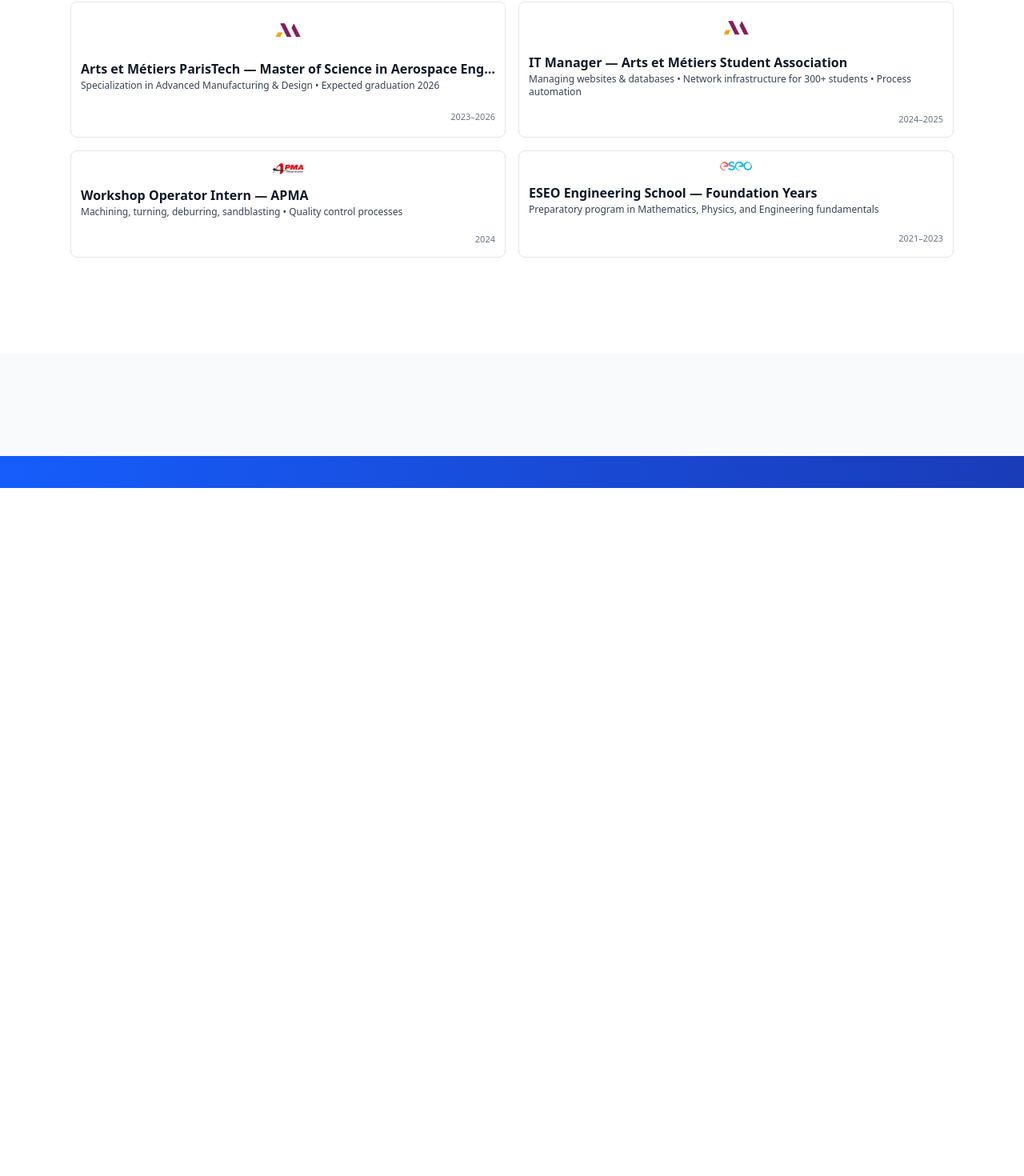
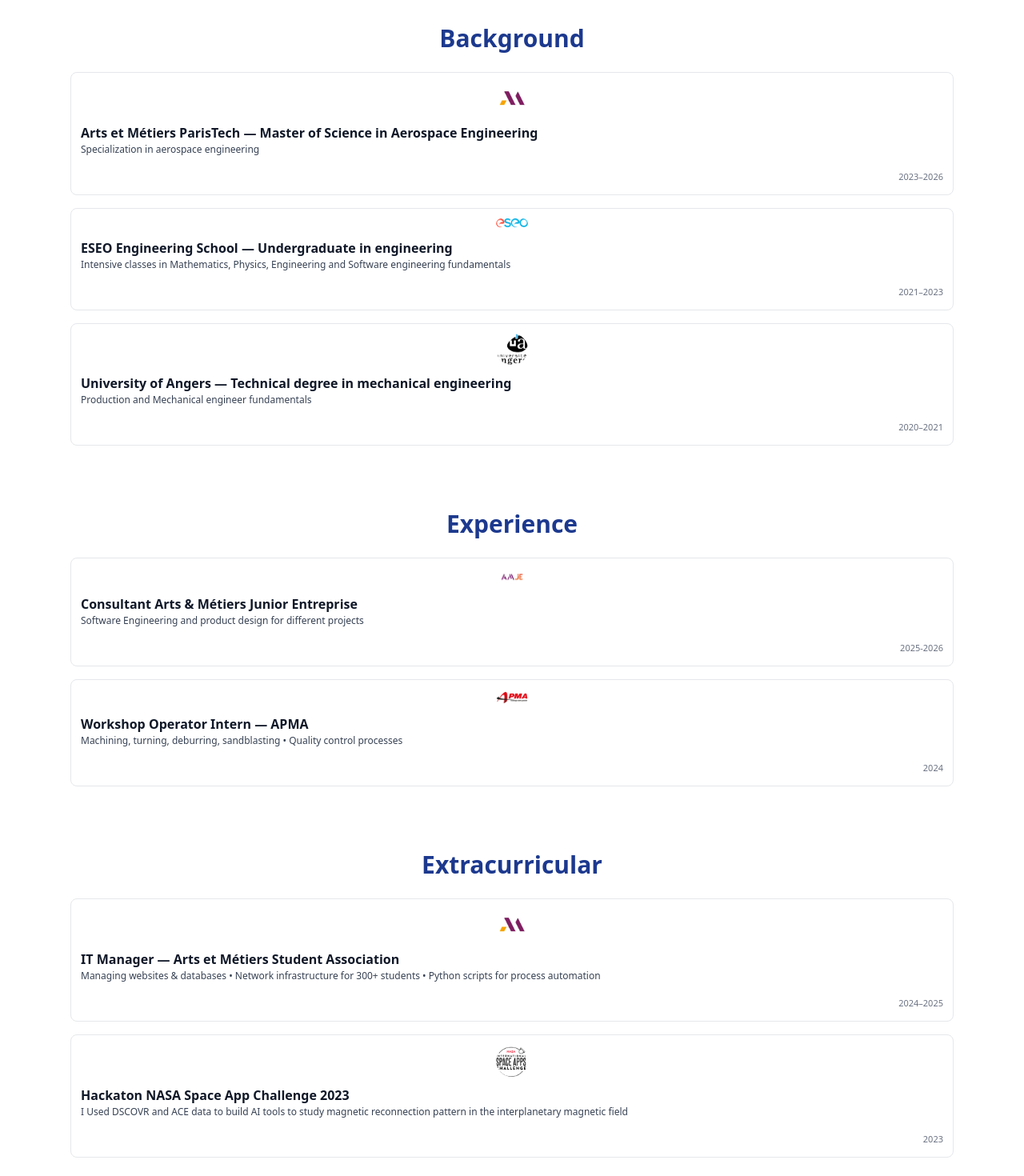
Before and after one commit to alexandreb49/portfolio, a Next.js app: page / in a window 1280 px wide. Shown: the part 788-2258 px from the top of the page at 80% size. Before the commit the page ends 1398 px from the top, so only its background shows below. Built offline with nearby package versions, Linux system fonts and the light colour scheme.

Commit message:
adding extras

```diff
--- a/src/app/components/main/background.tsx
+++ b/src/app/components/main/background.tsx
@@ -2,13 +2,15 @@
 import { GraduationCap, Briefcase, Users} from 'lucide-react'
 import Image from 'next/image'
 import background from '@/app/data/background.json'
+import extracurricular from '@/app/data/extracurricular.json'
+import professional from '@/app/data/professional.json'
 
 function Background() {
   return (
-          <section id="background" className="max-w-6xl mx-auto px-6 py-8 md:py-10">
+          <section id="background" className="max-w-6xl mx-auto px-6 py-2 md:py-10">
         <h2 className="text-3xl font-bold text-blue-900 text-center mb-6">Background</h2>
 
-        <div className="grid grid-cols-1 md:grid-cols-2 gap-4">
+        <div className="grid grid-cols-1 gap-4">
           {background.map((item, i) => (
             <div
               key={i}
@@ -46,211 +48,91 @@
 }
 
 
-// function Background() {
+function Professional() {
+  return (
+          <section id="background" className="max-w-6xl mx-auto px-6 py-2 md:py-10">
+        <h2 className="text-3xl font-bold text-blue-900 text-center mb-6">Experience</h2>
+
+        <div className="grid grid-cols-1 gap-4">
+          {professional.map((item, i) => (
+            <div
+              key={i}
+              className="grid grid-cols-[48px,1fr,auto] items-center gap-3 p-3 bg-white rounded-lg border border-gray-200"
+            >
+              <div className="flex items-center justify-center">
+                {item.logo ? (
+                  <Image
+                    src={item.logo}
+                    alt={item.alt || 'Logo'}
+                    width={40}
+                    height={40}
+                    className="rounded-full object-contain bg-white"
+                  />
+                ) : (
+                  <div className="w-10 h-10 rounded-full bg-gray-100" />
+                )}
+              </div>
+
+              <div className="min-w-0">
+                <div className="flex flex-wrap items-baseline gap-x-2">
+                  <h3 className="font-semibold text-gray-900 leading-snug truncate">{item.title}</h3>
+                </div>
+                <p className="text-gray-700 text-xs mt-0.5 line-clamp-2">{item.info}</p>
+              </div>
+
+              <div className="text-right">
+                <span className="text-[11px] text-gray-500 font-medium">{item.time}</span>
+              </div>
+            </div>
+          ))}
+        </div>
+      </section>
+  )
+}
+
+function Extracurricular() {
+  return (
+          <section id="background" className="max-w-6xl mx-auto px-6 py-2 md:py-10">
+        <h2 className="text-3xl font-bold text-blue-900 text-center mb-6">Extracurricular</h2>
+
+        <div className="grid grid-cols-1 gap-4">
+          {extracurricular.map((item, i) => (
+            <div
+              key={i}
+              className="grid grid-cols-[48px,1fr,auto] items-center gap-3 p-3 bg-white rounded-lg border border-gray-200"
+            >
+              <div className="flex items-center justify-center">
+                {item.logo ? (
+                  <Image
+                    src={item.logo}
+                    alt={item.alt || 'Logo'}
+                    width={40}
+                    height={40}
+                    className="rounded-full object-contain bg-white"
+                  />
+                ) : (
+                  <div className="w-10 h-10 rounded-full bg-gray-100" />
+                )}
+              </div>
+
+              <div className="min-w-0">
+                <div className="flex flex-wrap items-baseline gap-x-2">
+                  <h3 className="font-semibold text-gray-900 leading-snug truncate">{item.title}</h3>
+                </div>
+                <p className="text-gray-700 text-xs mt-0.5 line-clamp-2">{item.info}</p>
+              </div>
+
+              <div className="text-right">
+                <span className="text-[11px] text-gray-500 font-medium">{item.time}</span>
+              </div>
+            </div>
+          ))}
+        </div>
+      </section>
+  )
+}
 
 
-
-//   return <><Image alt="sssssss" src="/background/rocket.gif" height={128} width={128} className=''/>
-//   <Image alt="sssssss" src="/background/planet.png" height={128} width={128} className=''/></>
-// }
-
-
+export {Professional, Extracurricular}
 
 export default Background
-
-
-// import { Calendar, BookOpen} from 'lucide-react';
-// import { useState, useEffect } from 'react';
-
-// // Mock data - replace with your actual import
-// const backgroundData = [
-//   {
-//     "title": "Arts et Métiers ParisTech — Master's in Mechanical Engineering",
-//     "time": "2023–2026",
-//     "info": "Specialization in Advanced Manufacturing & Design • Expected graduation 2026",
-//     "logo": "/logos/ensam.png",
-//     "alt": "Arts et Métiers",
-//     "type": "education"
-//   },
-//   {
-//     "title": "IT Manager — Arts et Métiers Student Association",
-//     "time": "2024–2025",
-//     "info": "Managing websites & databases • Network infrastructure for 300+ students • Process automation",
-//     "logo": "/logos/ensam.png",
-//     "alt": "Arts et Métiers",
-//     "type": "association"
-//   },
-//   {
-//     "title": "Workshop Operator Intern — APMA",
-//     "time": "2024",
-//     "info": "Machining, turning, deburring, sandblasting • Quality control processes",
-//     "logo": "/logos/apma.png",
-//     "alt": "APMA",
-//     "type": "internship"
-//   },
-//   {
-//     "title": "ESEO Engineering School — Foundation Years",
-//     "time": "2021–2023",
-//     "info": "Preparatory program in Mathematics, Physics, and Engineering fundamentals",
-//     "logo": "/logos/eseo.png",
-//     "alt": "ESEO",
-//     "type": "education"
-//   }
-// ];
-
-// function Background() {
-//   const [hoveredPlanet, setHoveredPlanet] = useState(null);
-
-//   const getTypeIcon = (type) => {
-//     switch (type) {
-//       case 'education':
-//         return <GraduationCap className="w-4 h-4" />;
-//       case 'association':
-//         return <Users className="w-4 h-4" />;
-//       case 'internship':
-//         return <Briefcase className="w-4 h-4" />;
-//       default:
-//         return <BookOpen className="w-4 h-4" />;
-//     }
-//   };
-
-//   const planetPositions = [
-//     { left: '20%', top: '25%' },
-//     { left: '45%', top: '45%' },
-//     { left: '25%', top: '70%' },
-//     { left: '70%', top: '80%' }
-//   ];
-
-//   return (
-//     <div className="min-h-screen bg-black relative overflow-hidden">
-//       {/* Stars */}
-//       {[...Array(150)].map((_, i) => (
-//         <div
-//           key={i}
-//           className="absolute bg-white rounded-full"
-//           style={{
-//             left: `${Math.random() * 100}%`,
-//             top: `${Math.random() * 100}%`,
-//             width: `${Math.random() * 2 + 0.5}px`,
-//             height: `${Math.random() * 2 + 0.5}px`,
-//             opacity: Math.random() * 0.8 + 0.2
-//           }}
-//         />
-//       ))}
-
-//       {/* Dotted path SVG */}
-//       <svg className="absolute inset-0 w-full h-full" viewBox="0 0 100 100" preserveAspectRatio="none">
-//         <line
-//           x1="50" y1="15"
-//           x2="20" y2="25"
-//           stroke="rgba(255, 255, 255, 0.4)"
-//           strokeWidth="0.2"
-//           strokeDasharray="0.5,1.5"
-//           strokeLinecap="round"
-//         />
-//         <path
-//           d="M 20 25 Q 30 35, 45 45"
-//           stroke="rgba(255, 255, 255, 0.4)"
-//           strokeWidth="0.2"
-//           strokeDasharray="0.5,1.5"
-//           strokeLinecap="round"
-//           fill="none"
-//         />
-//         <path
-//           d="M 45 45 Q 35 60, 25 70"
-//           stroke="rgba(255, 255, 255, 0.4)"
-//           strokeWidth="0.2"
-//           strokeDasharray="0.5,1.5"
-//           strokeLinecap="round"
-//           fill="none"
-//         />
-//         <path
-//           d="M 25 70 Q 50 75, 70 80"
-//           stroke="rgba(255, 255, 255, 0.4)"
-//           strokeWidth="0.2"
-//           strokeDasharray="0.5,1.5"
-//           strokeLinecap="round"
-//           fill="none"
-//         />
-//       </svg>
-
-//       {/* Rocket */}
-//       <div className="absolute left-1/2 top-[10%] transform -translate-x-1/2 z-20">
-//         <div className="relative">
-//           <Image
-//             src="/background/rocket.gif"
-//             alt="Rocket"
-//             width={64}
-//             height={64}
-//             className="animate-bounce"
-//             style={{ animationDuration: '2s' }}
-//           />
-//           <div className="absolute top-full left-1/2 transform -translate-x-1/2">
-//             <div className="w-4 h-8 bg-gradient-to-b from-orange-400 to-transparent rounded-full animate-pulse opacity-80" />
-//           </div>
-//         </div>
-//       </div>
-
-//       {/* Planets */}
-//       {backgroundData.map((item, index) => {
-//         const position = planetPositions[index];
-
-//         return (
-//           <div
-//             key={index}
-//             className="absolute transform -translate-x-1/2 -translate-y-1/2 z-10"
-//             style={{ left: position.left, top: position.top }}
-//           >
-//             <div
-//               className="relative cursor-pointer transition-all duration-300 hover:scale-110 group"
-//               onMouseEnter={() => setHoveredPlanet(index)}
-//               onMouseLeave={() => setHoveredPlanet(null)}
-//             >
-//               <Image
-//                 src="/background/planet.png"
-//                 alt="Planet"
-//                 width={80}
-//                 height={80}
-//                 className="animate-pulse group-hover:animate-none transition-all duration-300"
-//                 style={{ animationDuration: '4s', animationDelay: `${index * 0.5}s` }}
-//               />
-//               <div className="absolute inset-0 rounded-full bg-blue-400/20 scale-110 opacity-0 group-hover:opacity-100 transition-all duration-300 blur-md" />
-//               <div className="absolute -bottom-8 left-1/2 transform -translate-x-1/2 text-xs text-white font-mono whitespace-nowrap">
-//                 {item.time}
-//               </div>
-//             </div>
-
-//             {hoveredPlanet === index && (
-//               <div className="absolute left-full top-1/2 transform -translate-y-1/2 ml-8 w-80 bg-gray-900/95 backdrop-blur-sm
-//                              border border-blue-400/30 rounded-lg p-4 shadow-2xl z-30 animate-in fade-in slide-in-from-left-2">
-//                 <div className="flex items-start gap-3">
-//                   <div className="w-8 h-8 rounded-full bg-blue-500/20 border border-blue-400/40
-//                                  flex items-center justify-center flex-shrink-0 text-blue-300">
-//                     {getTypeIcon(item.type)}
-//                   </div>
-//                   <div className="flex-1">
-//                     <h3 className="text-white font-semibold text-sm leading-tight mb-2">
-//                       {item.title}
-//                     </h3>
-//                     <div className="flex items-center gap-1 text-blue-300 text-xs mb-2">
-//                       <Calendar className="w-3 h-3" />
-//                       {item.time}
-//                     </div>
-//                     <p className="text-gray-300 text-xs leading-relaxed">
-//                       {item.info}
-//                     </p>
-//                   </div>
-//                 </div>
-//                 <div className="absolute right-full top-1/2 transform -translate-y-1/2
-//                                border-l-8 border-l-gray-900/95 border-t-4 border-t-transparent
-//                                border-b-4 border-b-transparent" />
-//               </div>
-//             )}
-//           </div>
-//         );
-//       })}
-//     </div>
-//   );
-// }
-
-// export default Background;
--- a/src/app/data/background.json
+++ b/src/app/data/background.json
@@ -2,32 +2,27 @@
     {
       "title": "Arts et Métiers ParisTech — Master of Science in Aerospace Engineering",
       "time": "2023–2026",
-      "info": "Specialization in Advanced Manufacturing & Design • Expected graduation 2026",
+      "info": "Specialization in aerospace engineering",
       "logo": "/logos/ensam.png",
       "alt": "Arts et Métiers"
     },
     {
-      "title": "IT Manager — Arts et Métiers Student Association",
-      "time": "2024–2025",
-      "info": "Managing websites & databases • Network infrastructure for 300+ students • Process automation",
-      "logo": "/logos/ensam.png",
-      "alt": "Arts et Métiers",
-      "type": "association"
+      "title": "ESEO Engineering School — Undergraduate in engineering",
+      "time": "2021–2023",
+      "info": "Intensive classes in Mathematics, Physics, Engineering and Software engineering fundamentals",
+      "logo": "/logos/eseo.png",
+      "alt": "ESEO"
     },
     {
-      "title": "Workshop Operator Intern — APMA",
-      "time": "2024",
-      "info": "Machining, turning, deburring, sandblasting • Quality control processes",
-      "logo": "/logos/apma.png",
-      "alt": "APMA",
-      "type": "internship"
-    },
-    {
-      "title": "ESEO Engineering School — Foundation Years",
-      "time": "2021–2023",
-      "info": "Preparatory program in Mathematics, Physics, and Engineering fundamentals",
-      "logo": "/logos/eseo.png",
-      "alt": "ESEO",
-      "type": "education"
+      "title": "University of Angers — Technical degree in mechanical engineering",
+      "time": "2020–2021",
+      "info": " Production and Mechanical engineer fundamentals",
+      "logo": "/logos/univ-angers.png",
+      "alt": "Uni Angers"
     }
+
+
+
+
+
   ]
--- a/src/app/data/extracurricular.json
+++ b/src/app/data/extracurricular.json
@@ -0,0 +1,17 @@
+[    {
+      "title": "IT Manager — Arts et Métiers Student Association",
+      "time": "2024–2025",
+      "info": "Managing websites & databases • Network infrastructure for 300+ students • Python scripts for process automation",
+      "logo": "/logos/ensam.png",
+      "alt": "Arts et Métiers"
+    },
+{
+      "title": "Hackaton NASA Space App Challenge 2023",
+      "time": "2023",
+      "info": "I Used DSCOVR and ACE data to build AI tools to study magnetic reconnection pattern in the interplanetary magnetic field ",
+      "logo": "/logos/nasa.png",
+      "alt": "Arts et Métiers"
+    }
+
+
+]
--- a/src/app/data/professional.json
+++ b/src/app/data/professional.json
@@ -0,0 +1,21 @@
+[
+
+{
+      "title": "Consultant Arts & Métiers Junior Entreprise",
+      "time": "2025-2026",
+      "info": "Software Engineering and product design for different projects",
+      "logo": "/logos/amje.png",
+      "alt": "AMJE",
+      "type": ""
+    }
+
+,{
+      "title": "Workshop Operator Intern — APMA",
+      "time": "2024",
+      "info": "Machining, turning, deburring, sandblasting • Quality control processes",
+      "logo": "/logos/apma.png",
+      "alt": "APMA"
+    }
+
+
+]
--- a/src/app/page.tsx
+++ b/src/app/page.tsx
@@ -9,7 +9,7 @@
 } from 'lucide-react'
 import SocialsLink, {ContactLink} from './components/links'
 import Skills from './components/main/skills'
-import Background from './components/main/background'
+import Background, { Extracurricular, Professional } from './components/main/background'
 
 export default function HomePage() {
 
@@ -87,22 +87,32 @@
             </div>
             <div className="flex flex-wrap gap-3 md:justify-end">
               <a
-                href="mailto:alexandre.bernard@ensam.eu?subject=Internship%20Opportunity"
+                href="mailto:alexandre.bernard@ensam.eu"
                 className="inline-flex items-center gap-2 px-5 py-2 rounded-xl bg-white text-blue-800 hover:bg-blue-50 transition"
               >
                 <Mail className="w-4 h-4" /> Contact me
               </a>
               <a
+                href="/documents/recommendation/recommendation_Alexandre_Bernard.pdf"
+                className="inline-flex items-center gap-2 px-5 py-2 rounded-xl border border-white/70 hover:bg-white/10 transition"
+              >
+                Recommendations <ArrowRight className="w-4 h-4" />
+              </a>
+                <a
                 href="/documents/cv/CV_EN_ALEXANDRE_BERNARD.pdf"
                 className="inline-flex items-center gap-2 px-5 py-2 rounded-xl border border-white/70 hover:bg-white/10 transition"
               >
                 Download CV <ArrowRight className="w-4 h-4" />
               </a>
+
+
             </div>
           </div>
         </div>
       </section>
       <Background />
+      <Professional/>
+      <Extracurricular/>
       <Skills/>
 
 
```
Also changed, not shown: public/logos/univ-angers.png (added), 1 other file (tests, documents, lock files or other folders).
